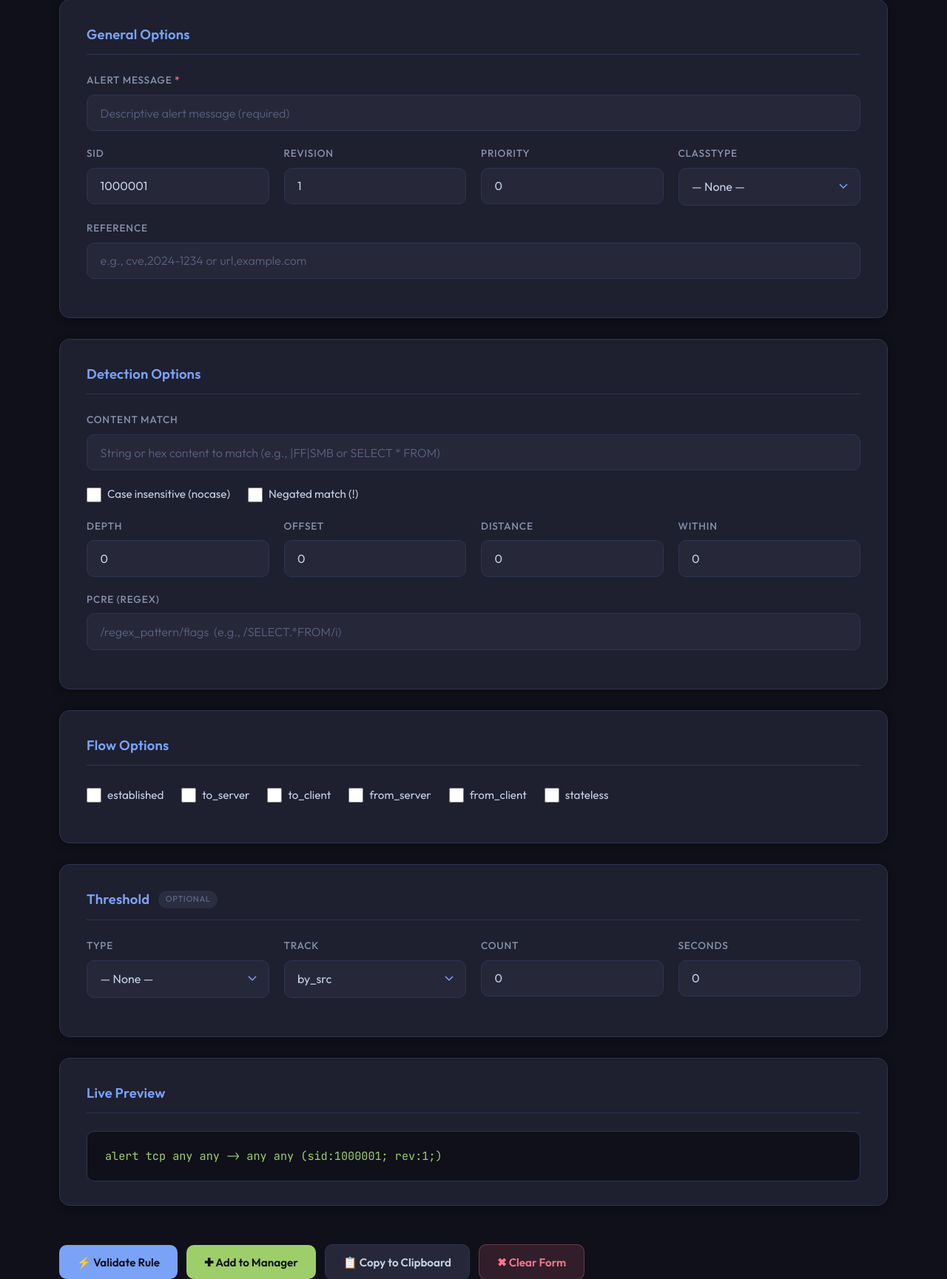
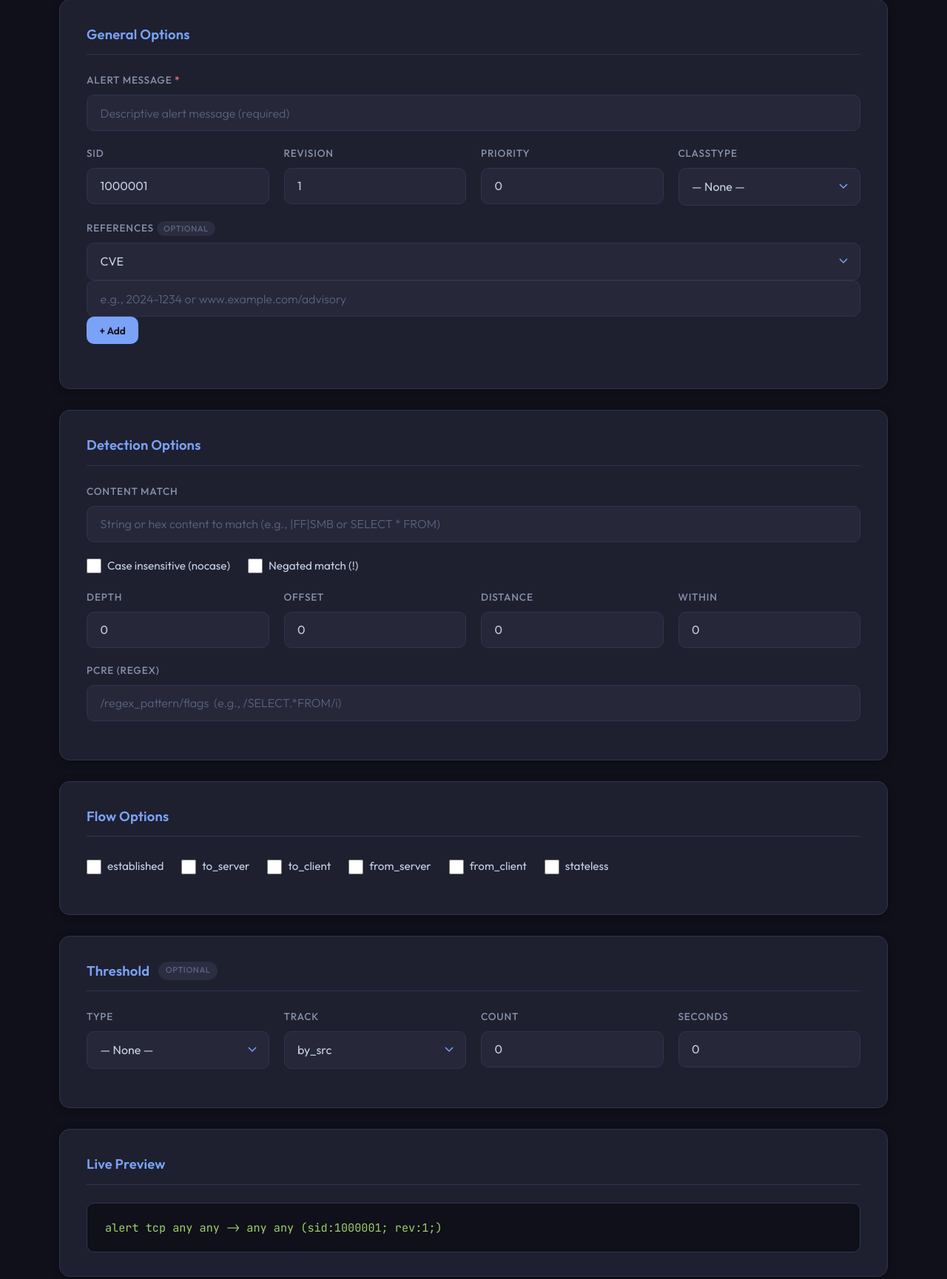
Before and after one commit to Rootless-Ghost/SnortForge, a Flask app: page / in a window 1280 px wide. Shown: the part 712-2441 px from the top of the page at 74% size. Run offline with Flask 3, Linux system fonts and the light colour scheme.

Commit message:
Add reference input section to index.html

```diff
--- a/snortforge/templates/index.html
+++ b/snortforge/templates/index.html
@@ -138,8 +138,23 @@
             </div>
 
             <div class="form-group full-width">
-                <label for="reference">Reference</label>
-                <input type="text" id="reference" placeholder="e.g., cve,2024-1234 or url,example.com">
+                <label>References <span class="optional-tag">Optional</span></label>
+                <div class="ref-input-row">
+                    <select id="ref_type">
+                        <option value="cve">CVE</option>
+                        <option value="url">URL</option>
+                        <option value="bugtraq">Bugtraq</option>
+                        <option value="nessus">Nessus</option>
+                        <option value="arachnids">Arachnids</option>
+                        <option value="mcafee">McAfee</option>
+                        <option value="osvdb">OSVDB</option>
+                        <option value="msb">MSB</option>
+                        <option value="system">System</option>
+                    </select>
+                    <input type="text" id="ref_value" placeholder="e.g., 2024-1234 or www.example.com/advisory">
+                    <button type="button" class="btn btn-accent btn-sm" id="btnAddRef">+ Add</button>
+                </div>
+                <div class="ref-list" id="refList"></div>
             </div>
         </section>
 
```
